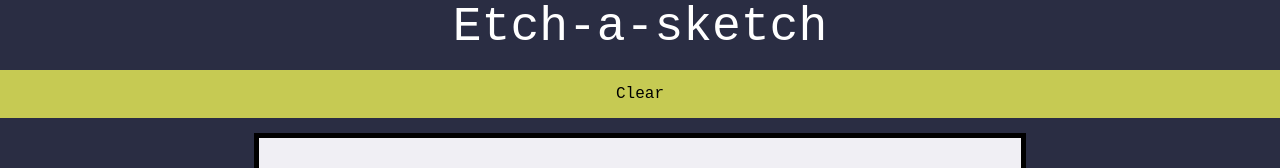
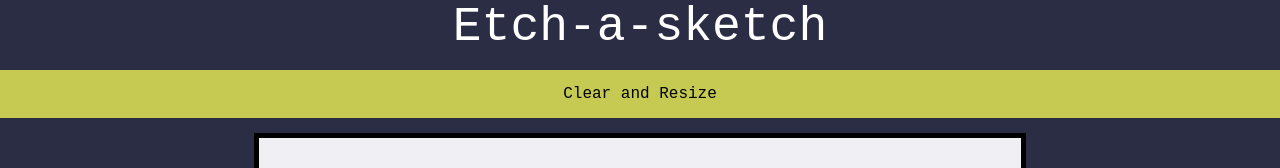
Before and after one commit to morciu/etch-asketch, a plain HTML site: page index.html in a window 1280 px wide. Shown: the top 168 px of the page. Drawn offline with Linux system fonts and the light colour scheme.

Commit message:
Clear button now reads 'Clear and Resize'.

```diff
--- a/index.html
+++ b/index.html
@@ -14,7 +14,7 @@
                 Etch-a-sketch
             </div>
             <div id="canvasControls">
-                <button id="clearButton">Clear</button>
+                <button id="clearButton">Clear and Resize</button>
             </div>
         </div>
         <div class="middle">
```
